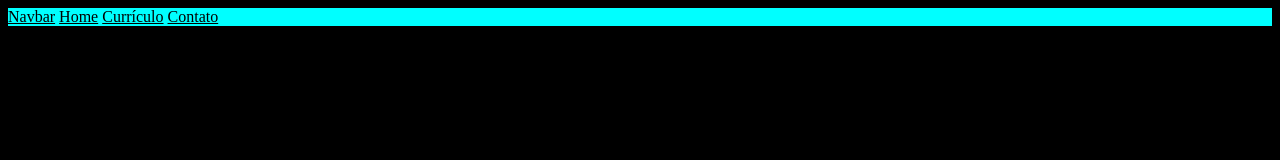
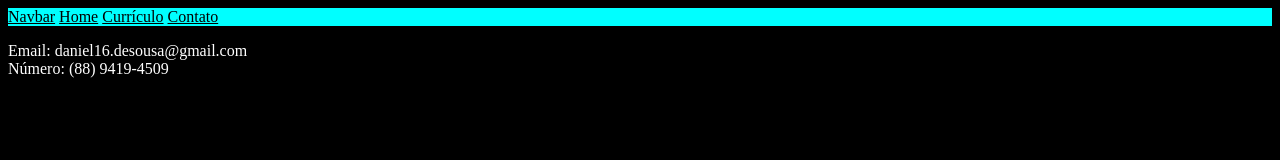
Before and after one commit to Daniel1024-maker/WEB_TD, a plain HTML site: page contato.html in a window 1280 px wide. Drawn offline with Linux system fonts and the light colour scheme.

Commit message:
Update contato.html

```diff
--- a/contato.html
+++ b/contato.html
@@ -16,5 +16,7 @@
                 <a class="nav-link" href="contato.html">Contato</a>
             </div>
         </nav>
+        <p>Email: daniel16.desousa@gmail.com<br>
+        Número: (88) 9419-4509</p>
     </body>
 </html>
```
